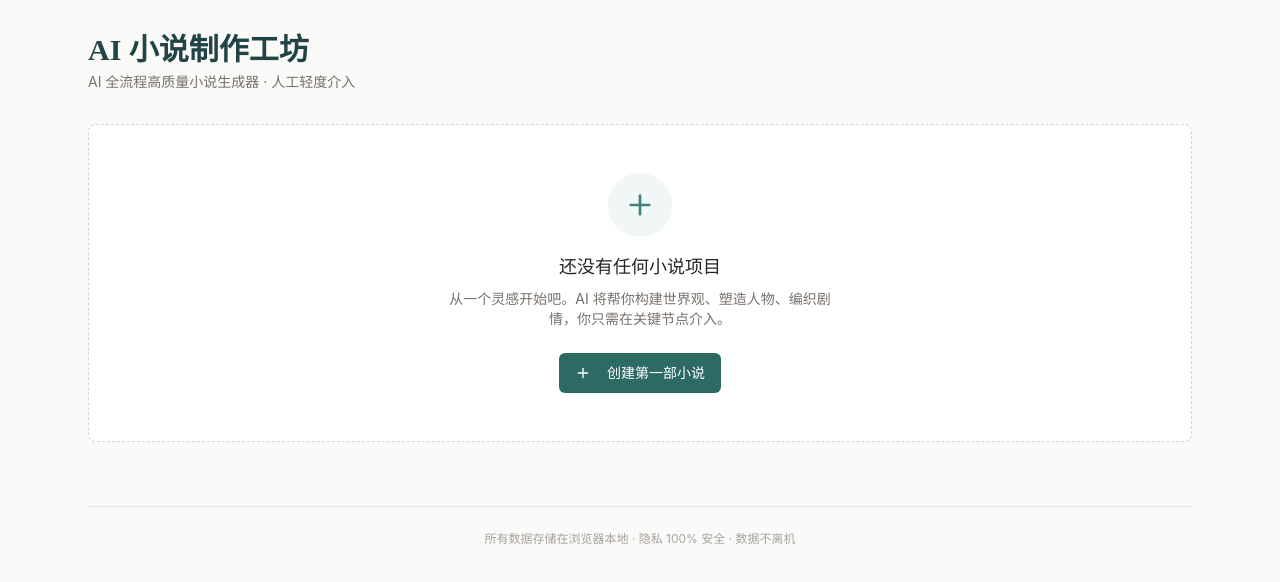
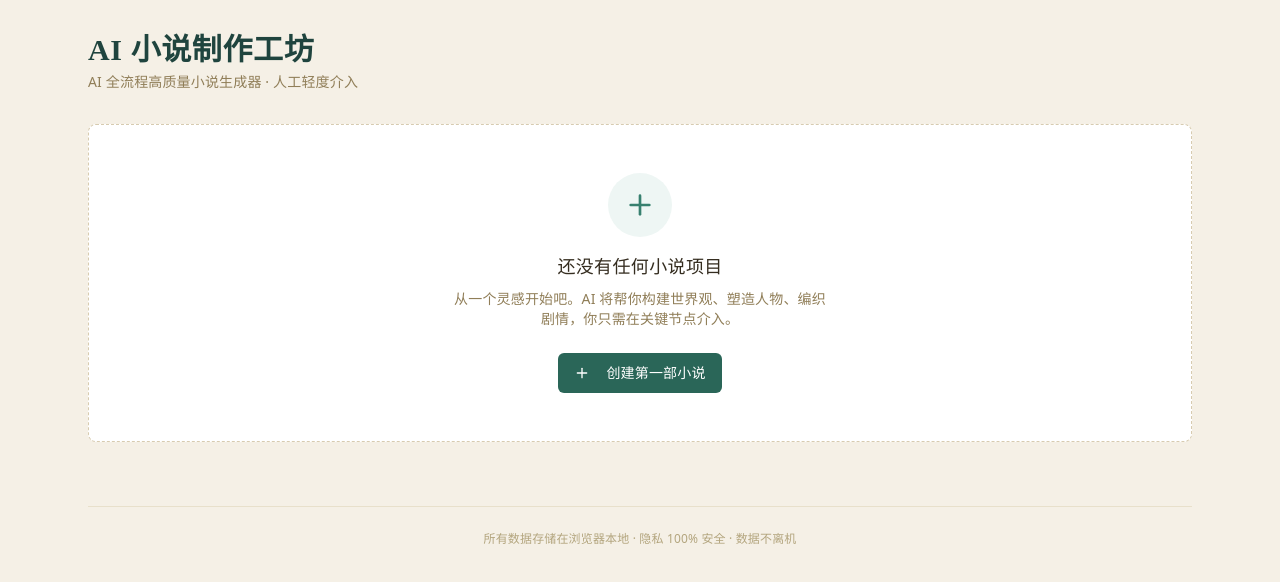
Before and after one commit to w020316/ai-novel-workshop, a Next.js app: page / in a window 1280 px wide. Shown: the top 582 px of the page. Built offline with nearby package versions, Linux system fonts and the light colour scheme.

Commit message:
style(ui): 落地墨韵书卷设计系统（宣纸质感/墨青主色/衬线排版）与开源对比调研文档

```diff
--- a/src/app/globals.css
+++ b/src/app/globals.css
@@ -2,11 +2,24 @@
 @tailwind components;
 @tailwind utilities;
 
+/* ============================================================================
+   砚斋·墨印（Ink Atelier）设计系统
+   文房美学：宣纸底 / 松烟墨黑 / 朱砂印红点睛 / 翰墨青副色
+   ========================================================================== */
+
 :root {
-  --background: #fafaf9;
-  --foreground: #1c1917;
-  --font-sans: 'Inter', 'Noto Sans SC', system-ui, sans-serif;
-  --font-serif: 'Noto Serif SC', 'Source Han Serif SC', serif;
+  --background: #f5f0e6;          /* 宣纸暖底 */
+  --background-deep: #ece2ce;     /* 纸色加深 */
+  --foreground: #29231b;          /* 松烟墨 */
+  --ink-soft: #5d554a;            /* 次级墨色 */
+  --ink-faint: #8c8374;           /* 弱墨色 */
+  --line: #e4dbc8;                /* 分栏线 */
+  --brand: #2a6658;               /* 翰墨青 */
+  --accent: #c0332c;              /* 朱砂印 */
+  --paper: #f5f0e6;
+  /* 字体：舍弃通用 Inter，启用文学衬线 + 雅黑系 */
+  --font-sans: 'Noto Sans SC', 'Source Han Sans SC', 'Microsoft YaHei', system-ui, -apple-system, sans-serif;
+  --font-serif: 'Noto Serif SC', 'Source Han Serif SC', 'Songti SC', 'STSong', serif;
 }
 
 * {
@@ -23,39 +36,90 @@ body {
 
 body {
   color: var(--foreground);
-  background: var(--background);
+  background-color: var(--background);
   font-family: var(--font-sans);
+  letter-spacing: 0.01em;
   -webkit-font-smoothing: antialiased;
   -moz-osx-font-smoothing: grayscale;
+  /* 宣纸纹理：纸纤维的毫毛细点 + 柔和纸感，营造文房质感 */
+  background-image:
+    radial-gradient(circle at 12% 8%, rgba(255, 255, 255, 0.5), transparent 42%),
+    radial-gradient(circle at 88% 90%, rgba(218, 200, 160, 0.18), transparent 48%),
+    var(--paper);
+  background-attachment: fixed;
+}
+
+/* 标题：文学衬线字重阶梯（供 h1-h4 使用） */
+h1, h2, h3, h4, h5, h6 {
+  font-family: var(--font-serif);
+  font-weight: 700;
+  letter-spacing: 0.02em;
+  color: var(--ink-soft);
 }
 
 a {
   color: inherit;
   text-decoration: none;
+  transition: color 0.18s ease;
 }
 
-/* 自定义滚动条 */
-::-webkit-scrollbar {
-  width: 8px;
-  height: 8px;
+/* 选区：朱砂墨痕 */
+::selection {
+  background: rgba(192, 51, 44, 0.18);
+  color: #7e1f1c;
 }
 
-::-webkit-scrollbar-track {
-  background: #f5f5f4;
-}
-
-::-webkit-scrollbar-thumb {
-  background: #d6d3d1;
+/* 焦点环：翰墨青 + 泛光 */
+*:focus-visible {
+  outline: 2px solid rgba(42, 102, 88, 0.55);
+  outline-offset: 2px;
   border-radius: 4px;
 }
 
+/* 自定义滚动条（宣纸灰） */
+::-webkit-scrollbar {
+  width: 10px;
+  height: 10px;
+}
+::-webkit-scrollbar-track {
+  background: var(--background);
+}
+::-webkit-scrollbar-thumb {
+  background: var(--line);
+  border: 2px solid var(--background);
+  border-radius: 8px;
+}
 ::-webkit-scrollbar-thumb:hover {
-  background: #a8a29e;
+  background: #d5c7a6;
 }
 
-/* 文学字体（小说正文用） */
+/* 文学正文（小说内容专用）：衬线 + 书法式行距 */
 .font-novel {
   font-family: var(--font-serif);
-  line-height: 1.9;
-  letter-spacing: 0.02em;
+  line-height: 2;
+  letter-spacing: 0.035em;
+  color: #2b251d;
 }
+
+/* 弱化文本 */
+.text-ink-soft { color: var(--ink-soft); }
+.text-ink-faint { color: var(--ink-faint); }
+
+/* 卡片细线——宣纸卡片 */
+.paper-card {
+  background: #fdfaf3;
+  border: 1px solid var(--line);
+  box-shadow: 0 1px 2px rgba(41, 35, 27, 0.04), 0 8px 24px -18px rgba(41, 35, 27, 0.25);
+}
+
+/* 朱砂印章式主操作点缀 */
+.seal-accent {
+  color: var(--accent);
+}
+
+@media (prefers-reduced-motion: reduce) {
+  *, *::before, *::after {
+    animation-duration: 0.001ms !important;
+    transition-duration: 0.001ms !important;
+  }
+}
--- a/src/components/ui/card.tsx
+++ b/src/components/ui/card.tsx
@@ -6,7 +6,7 @@ export const Card = forwardRef<HTMLDivElement, HTMLAttributes<HTMLDivElement>>(
     <div
       ref={ref}
       className={cn(
-        'rounded-lg border border-stone-200 bg-white shadow-sm',
+        'rounded-lg border border-stone-200 bg-paper-50 shadow-sm',
         className
       )}
       {...props}
--- a/tailwind.config.ts
+++ b/tailwind.config.ts
@@ -9,32 +9,72 @@ const config: Config = {
   theme: {
     extend: {
       colors: {
-        // 品牌主色：墨韵青（深沉书卷气）
+        // 品牌主色：翰墨青（墨绿 · 砚青）
         brand: {
-          50: '#f0f7f6',
-          100: '#daece9',
-          200: '#b8d9d4',
-          300: '#8cbfb8',
-          400: '#5fa098',
-          500: '#3d847c',
-          600: '#2e6a64',
-          700: '#275451',
-          800: '#234445',
-          900: '#1f393c',
-          950: '#0f2123',
+          50: '#eef6f4',
+          100: '#d7eae6',
+          200: '#b0d6cf',
+          300: '#7fbbb1',
+          400: '#4f9a8e',
+          500: '#37806f',
+          600: '#2a6658',
+          700: '#235249',
+          800: '#1f443e',
+          900: '#1b3834',
+          950: '#0f2320',
         },
-        // 辅助色：丹砂红（点睛之笔）
+        // 辅助色：朱砂印（印章红 · 点睛）
         accent: {
-          50: '#fef3f2',
-          100: '#fee4e3',
-          200: '#fecdcb',
-          300: '#fda9a6',
-          400: '#fb7269',
-          500: '#ef443c',
-          600: '#dc2626',
-          700: '#b91c1c',
-          800: '#991b1b',
-          900: '#7f1d1d',
+          50: '#fdf2f1',
+          100: '#fbe3e0',
+          200: '#f7c6c2',
+          300: '#ef9d96',
+          400: '#e46a60',
+          500: '#d34337',
+          600: '#c0332c',
+          700: '#a22a25',
+          800: '#852521',
+          900: '#6d211e',
+        },
+        // 中性：宣纸暖灰
+        paper: {
+          DEFAULT: '#f5f0e6',
+          50: '#fbf8f1',
+          100: '#f6f0e2',
+          200: '#ece1c9',
+          300: '#ddc8a6',
+          400: '#c8ab7c',
+          500: '#b6915b',
+          600: '#a07b49',
+          700: '#82613a',
+          800: '#684c2f',
+          900: '#513a25',
+        },
+        // 墨色（正文/前景）
+        ink: {
+          DEFAULT: '#29231b',
+          50: '#f4f2ef',
+          100: '#e6e1d9',
+          300: '#8c8374',
+          400: '#5d554a',
+          500: '#3a332b',
+          600: '#2c261f',
+          700: '#211c16',
+          900: '#14110d',
+        },
+        // 覆盖默认 stone：暖墨中性（保持 class 名让全站色温统一）
+        stone: {
+          50: '#faf7f1',
+          100: '#f3eee2',
+          200: '#e8e0cb',
+          300: '#d7cbb0',
+          400: '#b3a57e',
+          500: '#907e58',
+          600: '#6b5e3f',
+          700: '#4f4430',
+          800: '#352d20',
+          900: '#272017',
+          950: '#19140e',
         },
       },
       fontFamily: {
```
Also changed, not shown: 1 other file (tests, documents, lock files or other folders).
